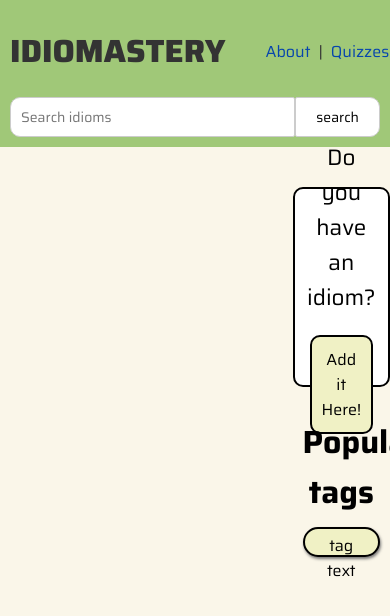
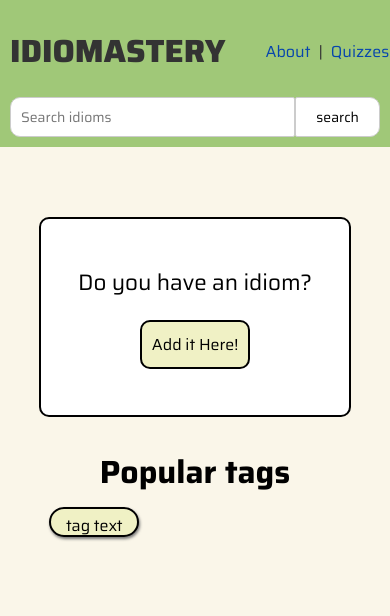
Before and after one commit to ahmadlatif1/idiomastery, a Django app: page / in a window 390 px wide; the page is wider, and only the part inside the window is pictured. Shown: the top 616 px of that part. Run offline with Django 5.2, Linux system fonts and the light colour scheme; data that the repository does not hold is empty; some web fonts are replaced.

Commit message:
responsive for all pages is ready

```diff
--- a/idiomastery/app/static/style.css
+++ b/idiomastery/app/static/style.css
@@ -131,6 +131,7 @@ body {
 		display: flex;
 		flex-flow: column;
 		font-size: 1.2em;
+		overflow: hidden;
 	}
 
 	.idiomcardbottom {
@@ -508,3 +509,50 @@ input {
 .siteinfo{
 	padding: 40px 30px;
 }
+
+.tags_container{
+	display: flex;
+	flex-flow: column;
+	gap: 20px;
+}
+
+@media (max-width: 768px) {
+	.profilebody,.createbody {
+	  flex-direction:  column-reverse;
+	  align-items: center;
+	}
+
+	.aboutbody,.explorebody,.detailbody{
+		flex-direction: column;
+		align-items: center;
+	}
+	.aboutcontent{
+		padding: 10px;
+	}
+	.mainidiom{
+		flex-direction: row;
+		overflow-x: scroll;
+		scrollbar-width: 0;
+		scroll-snap-type: x mandatory;
+	}
+
+	.idiomcard{
+		scroll-snap-align: start;
+		flex: 0 0 auto;
+	}
+
+	.tags_container{
+		flex-flow: row;
+	}
+
+	.widesection, .sidesection {
+	  flex: unset; /* remove flex sizing when stacked */
+	}
+
+	.widesection, .sidesection {
+		margin: 0 40px;
+		width: 80%;
+	  }
+
+
+	}
--- a/idiomastery/app/templates/about.html
+++ b/idiomastery/app/templates/about.html
@@ -4,6 +4,7 @@
     <meta charset="UTF-8">
     <meta name="viewport" content="width=device-width, initial-scale=1.0">
     <link href="https://fonts.googleapis.com/css2?family=Saira:ital,wght@0,100..900;1,100..900&family=Tuffy:ital,wght@0,400;0,700;1,400;1,700&display=swap" rel="stylesheet">    <title>Idiomastery</title>
+    <link href="https://cdn.jsdelivr.net/npm/bootstrap-icons@1.10.5/font/bootstrap-icons.css" rel="stylesheet">
     {% load static %}
     <link rel="stylesheet" href="{% static 'style.css' %}">
 </head>
--- a/idiomastery/app/templates/explore.html
+++ b/idiomastery/app/templates/explore.html
@@ -43,7 +43,7 @@
         </div>
     </header>
     <div class="explorebody bodylimit" >
-        <div class="widesection">
+        <div class="widesection mainidiom">
             {% for idiom in idioms %}
             <div class="idiomcard card">
                 <div class="idiomhead">
```
Also changed, not shown: idiomastery/app/templates/details.html (+8 -5 lines).
